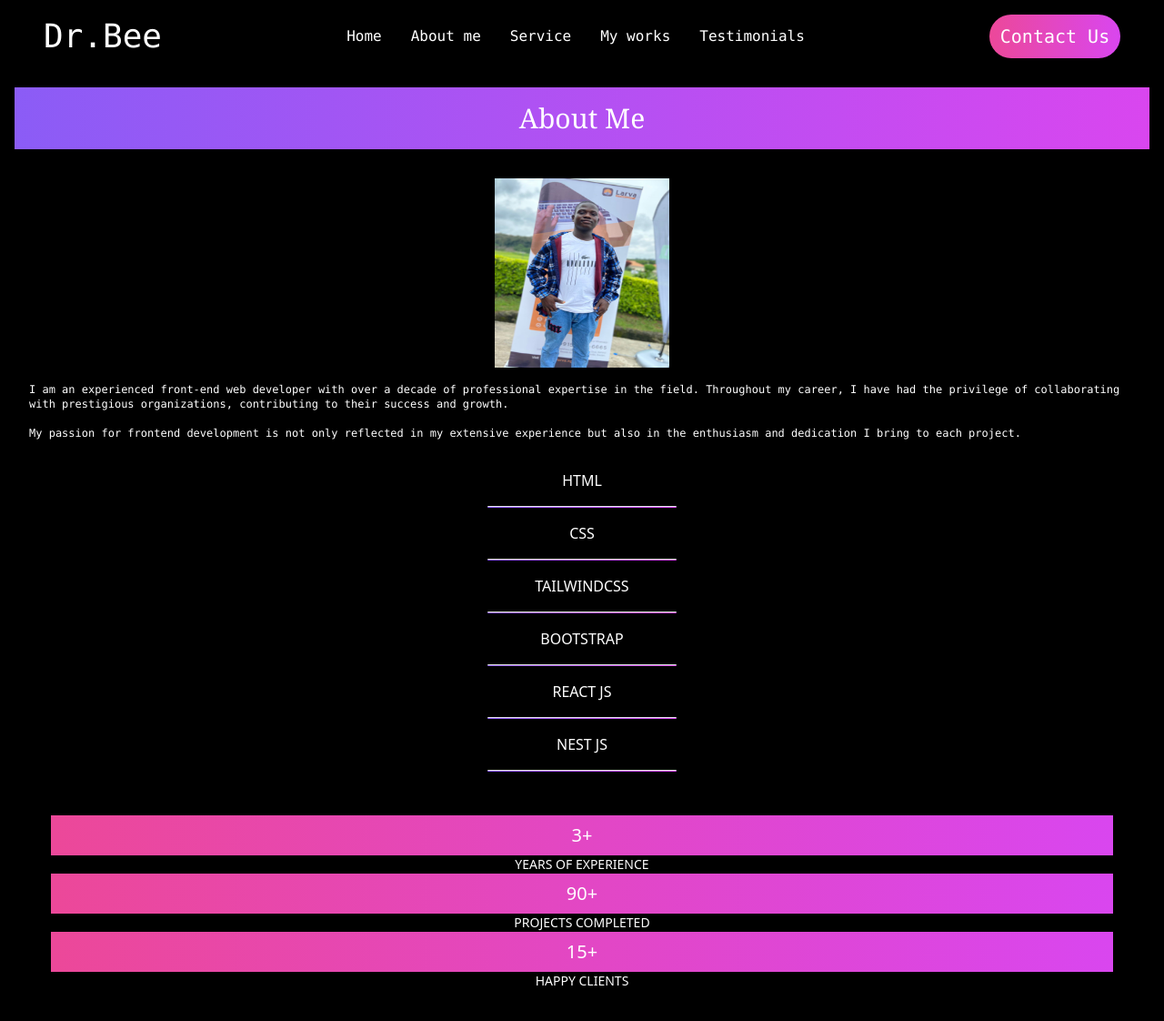
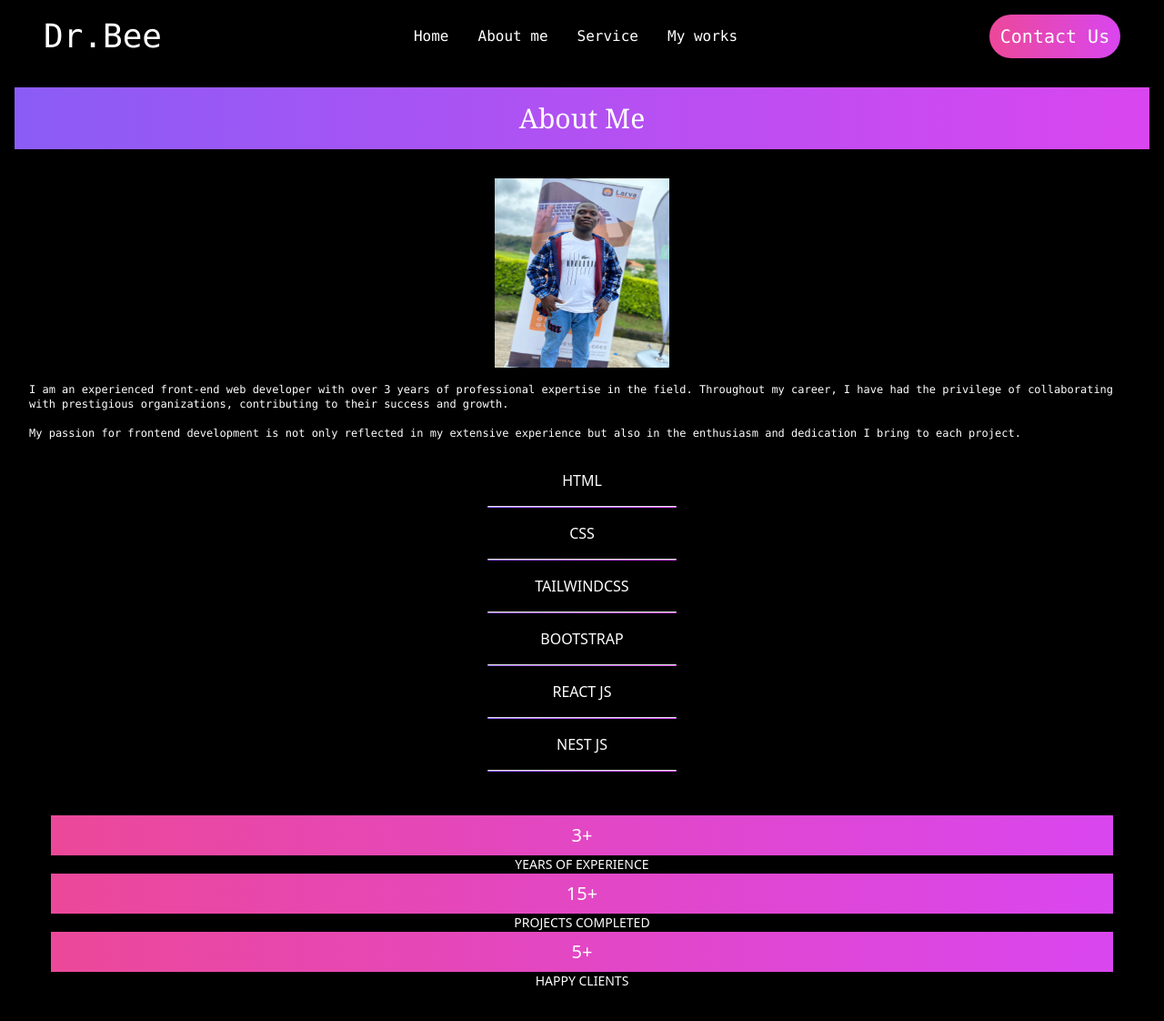
Before and after one commit to bello-ibraheem-adewale/my-portiforlio, a React (Vite) app: page /about in a window 1280 px wide. Shown: the top 1122 px of the page at 91% size. Built offline with nearby package versions, Linux system fonts and the light colour scheme.

Commit message:
add stuff

```diff
--- a/src/page/About.jsx
+++ b/src/page/About.jsx
@@ -13,7 +13,7 @@ const About = () => {
         <div className='flex flex-col mt-4 lg:mt-0 lg:pl-10'>
           <div className='px-4 lg:px-0'>
             <p className='font-mono text-xs md:text-sm lg:text-base'>
-              I am an experienced front-end web developer with over a decade of professional expertise in the field.
+              I am an experienced front-end web developer with over 3 years of professional expertise in the field.
               Throughout my career, I have had the privilege of collaborating with prestigious organizations, contributing to their success and growth.
             </p>
             <p className='font-mono text-xs md:text-sm lg:text-base mt-4'>
@@ -40,13 +40,13 @@ const About = () => {
         <div className='hidden md:block bg-gradient-to-r from-violet-500 to-fuchsia-500 w-0.5 h-16'></div>
 
         <div className='text-center'>
-          <h1 className='bg-gradient-to-r from-pink-500 to-fuchsia-500 p-2 text-xl md:text-2xl'>90+</h1>
+          <h1 className='bg-gradient-to-r from-pink-500 to-fuchsia-500 p-2 text-xl md:text-2xl'>15+</h1>
           <p className='text-sm md:text-xl'>PROJECTS COMPLETED</p>
         </div>
         <div className='hidden md:block bg-gradient-to-r from-violet-500 to-fuchsia-500 w-0.5 h-16'></div>
 
         <div className='text-center'>
-          <h1 className='bg-gradient-to-r from-pink-500 to-fuchsia-500 p-2 text-xl md:text-2xl'>15+</h1>
+          <h1 className='bg-gradient-to-r from-pink-500 to-fuchsia-500 p-2 text-xl md:text-2xl'>5+</h1>
           <p className='text-sm md:text-xl'>HAPPY CLIENTS</p>
         </div>
       </main>
--- /dev/null
+++ b/src/page/ContactMe.jsx
@@ -0,0 +1,11 @@
+import React from 'react'
+
+const ContactMe = () => {
+  return (
+    <div>
+
+    </div>
+  )
+}
+
+export default ContactMe
--- a/src/page/Navbar.jsx
+++ b/src/page/Navbar.jsx
@@ -17,7 +17,7 @@ const Navbar = () => {
         <Link to="/about" onClick={() => toggleMenu(false)}>About me</Link>
         <Link to="/service" onClick={() => toggleMenu(false)}>Service</Link>
         <Link to="/work" onClick={() => toggleMenu(false)}>My works</Link>
-        <Link to="/testimonials" onClick={() => toggleMenu(false)}>Testimonials</Link>
+        {/* <Link to="/testimonials" onClick={() => toggleMenu(false)}>Testimonials</Link> */}
       </div>
 
       <Link to="/contact" className='bg-gradient-to-r from-pink-500 to-fuchsia-500 transition-transform hover:scale-105 hidden tablet:flex laptop:flex w-36 h-12 rounded-full justify-center items-center text-xl'>
```
